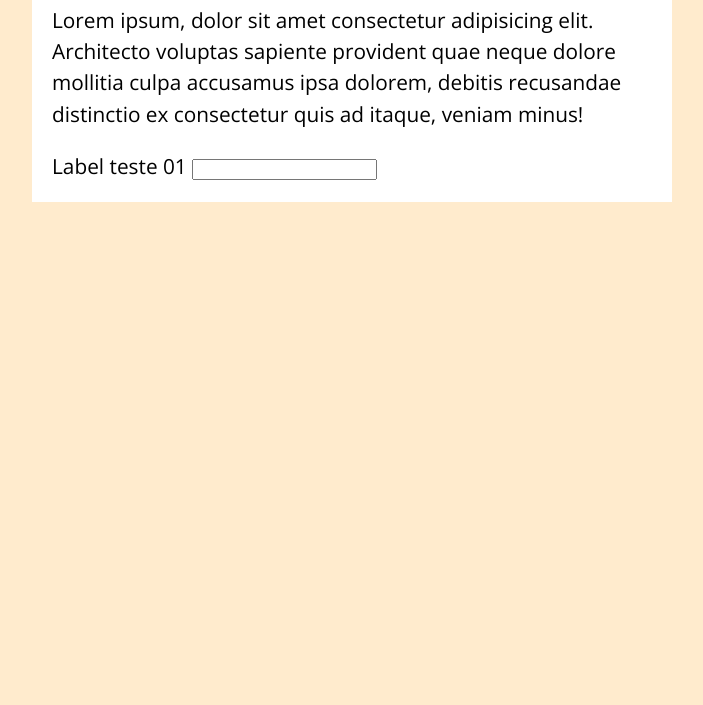
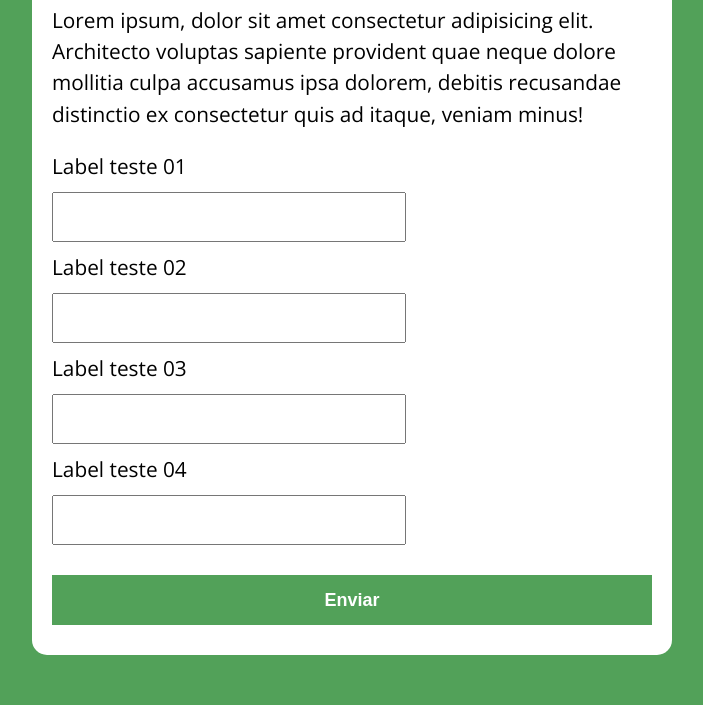
Before and after one commit to mendjoy/javascript, a plain HTML site: page js-udemy/modelo/index.html in a window 1280 px wide. Shown: the part 148-853 px from the top of the page, without its empty margins (288-991 px from the left). Before the commit the page ends 800 px from the top, so only its background shows below. Drawn offline with nearby package versions, Linux system fonts and the light colour scheme.

Commit message:
update modelo

```diff
--- a/js-udemy/modelo/assets/css/style.css
+++ b/js-udemy/modelo/assets/css/style.css
@@ -2,8 +2,10 @@
 @import url('https://fonts.googleapis.com/css2?family=Open+Sans:wght@300&display=swap');
 
 :root {
-    --cor01:  blanchedalmond;
+    --cor01:  rgb(82, 161, 89);
+    --corbutton: #0b1d12;
     --font01: 'Open Sans', sans-serif;
+
 }
 
 * {
@@ -25,4 +27,43 @@ body{
     margin: 50px auto;
     background-color: white;
     padding: 20px;
+    border-radius: 15px;
+
 }
+
+form input, form label, form button {
+    display: block;
+    width: 100%vw;
+    margin-bottom: 10px;
+}
+
+form input {
+    font-size: 24px ;
+    height: 50px;
+    padding: 0 20px;
+}
+
+form input:focus {
+    outline: 2px solid black;
+}
+
+form button {
+    border: none;
+    background-color: var(--cor01);
+    color: white;
+    font-size: 18px;
+    font-weight: 700;
+    height: 50px;
+    cursor: pointer;
+    margin-top: 30px;
+    padding: 10px;
+    width: 100%;
+}
+
+form button:hover  {
+    background-color: var(--corbutton);
+}
+
+form button:active {
+    background-color: greenyellow;
+}
--- a/js-udemy/modelo/index.html
+++ b/js-udemy/modelo/index.html
@@ -13,7 +13,18 @@
 
         <form action="">
             <label for="input-teste-1"> Label teste 01</label>
-            <input type="text" name="" id="">
+            <input type="text"  id="input-teste-1">
+
+            <label for="input-teste-2"> Label teste 02</label>
+            <input type="password"  id="input-teste-3">
+
+            <label for="input-teste-3"> Label teste 03</label>
+            <input type="email"  id="input-teste-3">
+
+            <label for="input-teste-4"> Label teste 04</label>
+            <input type="number"  id="input-teste-4">
+
+            <button>Enviar</button>
         </form>
 
     </section>
```
